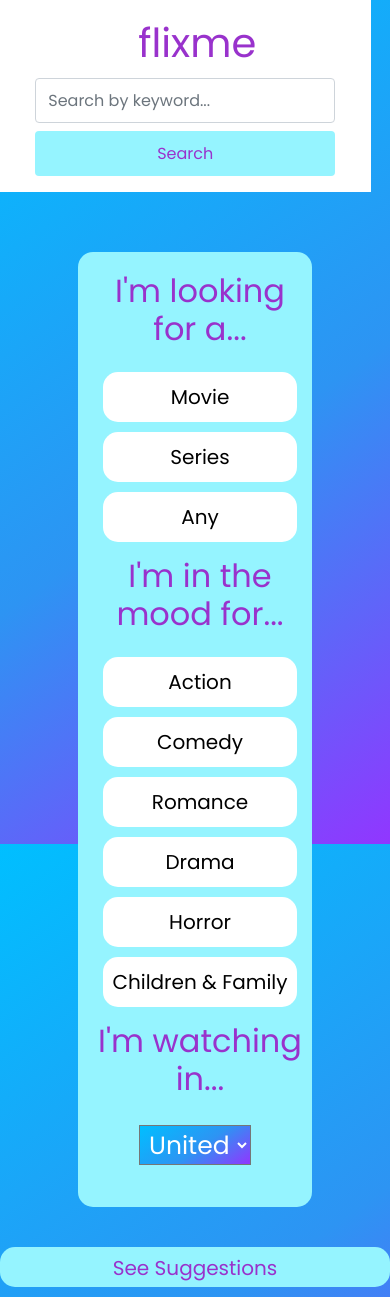
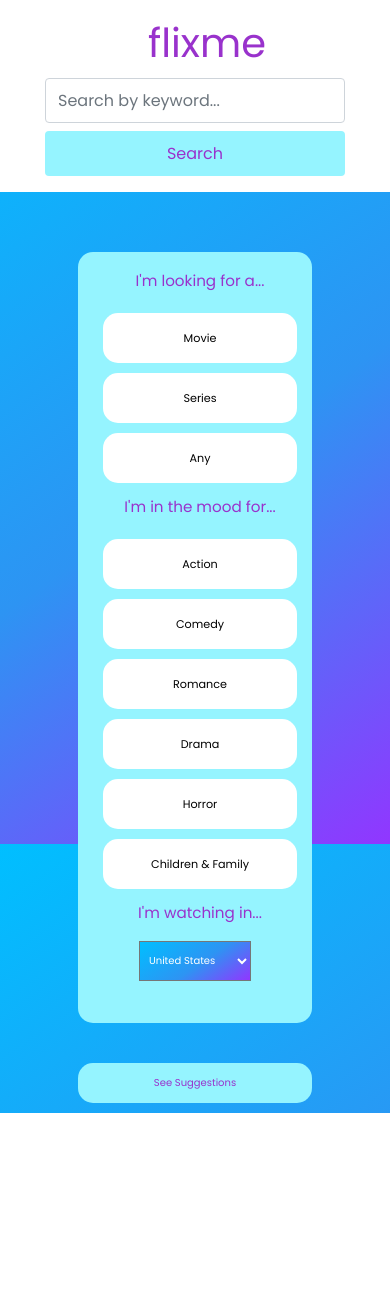
Before and after one commit to sarahmcgivern/Movie-Database, an Angular app: page / in a window 390 px wide. After the commit the page ends 1113 px from the top, so only its background shows below. Built offline with nearby package versions, Linux system fonts and the light colour scheme.

Commit message:
more styling

```diff
--- a/src/app/app.component.html
+++ b/src/app/app.component.html
@@ -74,7 +74,7 @@
 </div>
 
   <div class="button_div">
-      <button (click)="getAllMovies()" type="button" class="btn btn-primary">See Suggestions</button>
+      <button (click)="getAllMovies()" type="button" class="btn btn-primary" id ='suggestions'>See Suggestions</button>
   </div>
 
 
--- a/src/styles.css
+++ b/src/styles.css
@@ -14,7 +14,6 @@ body {
 
 .navbar-custom {
   background-color: white !important;
-  /* background-image: none; */
 }
 
 .navbar-brand {
@@ -67,35 +66,16 @@ h1 {
 
 .header_div {
 width: 100%;
-/* border: 2px solid white; */
 margin: 5px;
 padding: 5px;
 }
 
-/* .col {
-  border: 1px solid white;
-  margin: 5px;
-  background-color: rgb(145, 54, 161217);
-  height: 50px;
-  width: 80px;
-  background-image: linear-gradient(-215deg,
-  rgb(0, 191, 255),
-  rgb(45, 148, 243) 55%,
-  rgb(145, 54, 161217));
-  font-size: 20px;
-} */
-
 .buttonInput {
-  /* border: 1px solid white; */
   border-radius: 15px;
   border: none;
   margin: 5px;
   height: 50px;
   width: 100%;
-  /* background-image: linear-gradient(-215deg,
-  rgb(0, 191, 255),
-  rgb(45, 148, 243) 55%,
-  rgb(145, 54, 161217)); */
   font-size: 20px;
 }
 
@@ -117,6 +97,10 @@ select {
   margin: 20px 60px;
 }
 
+button:focus{
+  outline:0 none;
+}
+
 .btn-primary {
   border: none;
   margin: 0 auto;
@@ -132,8 +116,13 @@ select {
   font-size: 20px;
 }
 
+#suggestions{
+  width: 60%;
+}
+
 .button_div {
   text-align: center;
+  align-items: center;
 }
 
 .search_results_container {
@@ -173,7 +162,6 @@ select {
 .movie_heading {
   text-align: center;
   font-size: 15px;
-  /* font-family: 'Source Sans Pro', sans-serif; */
   font-family: Poppins, sans-serif;
   font-weight: lighter;
   margin: auto;
@@ -188,7 +176,6 @@ select {
   flex-direction: row;
   flex-wrap: wrap;
   width: 100%;
-  /* font-family: 'Source Sans Pro', sans-serif; */
   font-family: Poppins, sans-serif;
   font-weight: lighter;
   justify-content: center;
@@ -271,6 +258,9 @@ select {
 
 
 
+
+
+
 /* MOBILE */
 @media only screen and (max-width: 600px) {
   body {
@@ -283,7 +273,7 @@ select {
   #navRev {
     display: flex;
     flex-direction: column;
-    width: 95%;
+    /* width: 95%;   */
   }
 
   #formContId {
@@ -300,6 +290,27 @@ button {
   border-radius: 10px;
 }
 
+.buttonInput {
+  font-size: 70%;
+}
+
+h1 {
+  font-size: 95%;
+}
+
+h2 {
+  font-size: 95%;
+}
+
+select {
+  font-size: 10px;
+  width: auto;
+}
+
+#suggestions {
+  font-size: 10px;
+}
+
 #inputRev {
   display: flex;
   flex-direction: column;
@@ -314,7 +325,6 @@ button {
   margin: auto;
 }
 }
-
 
 
 
```
